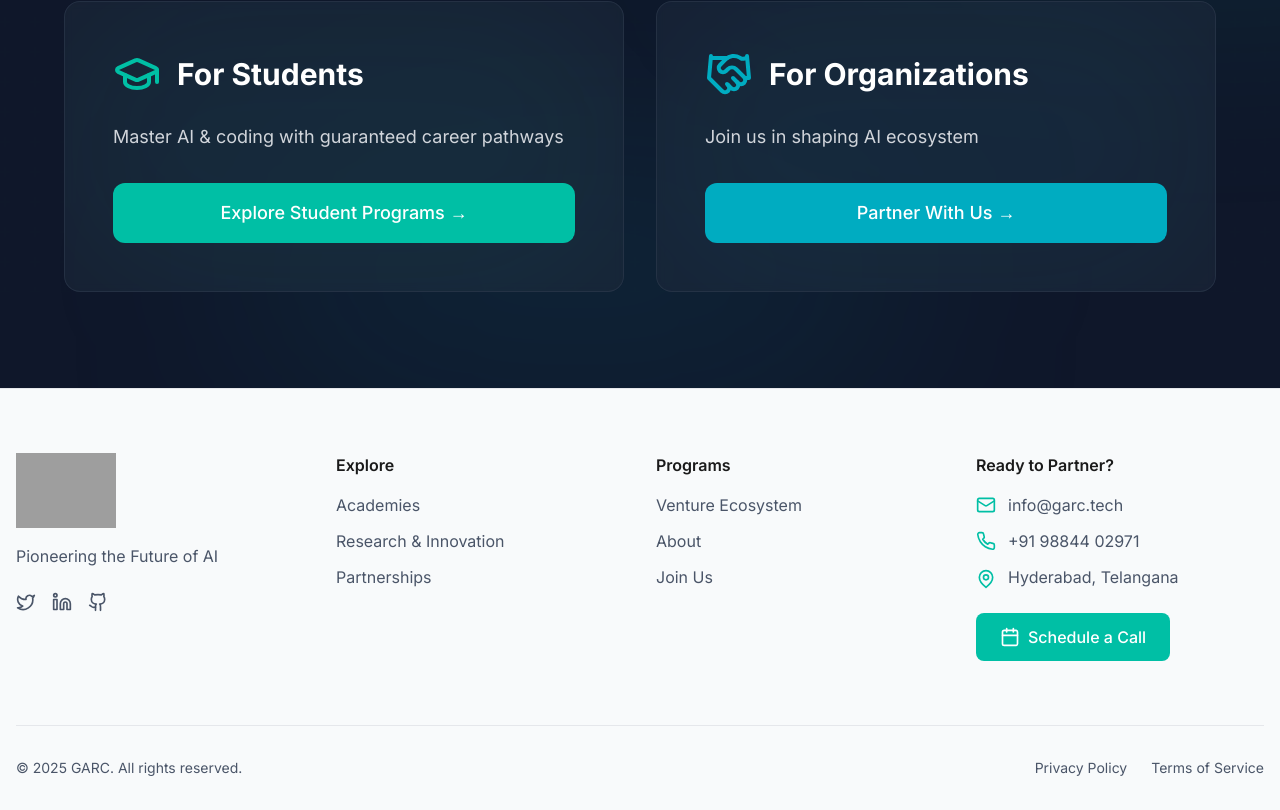
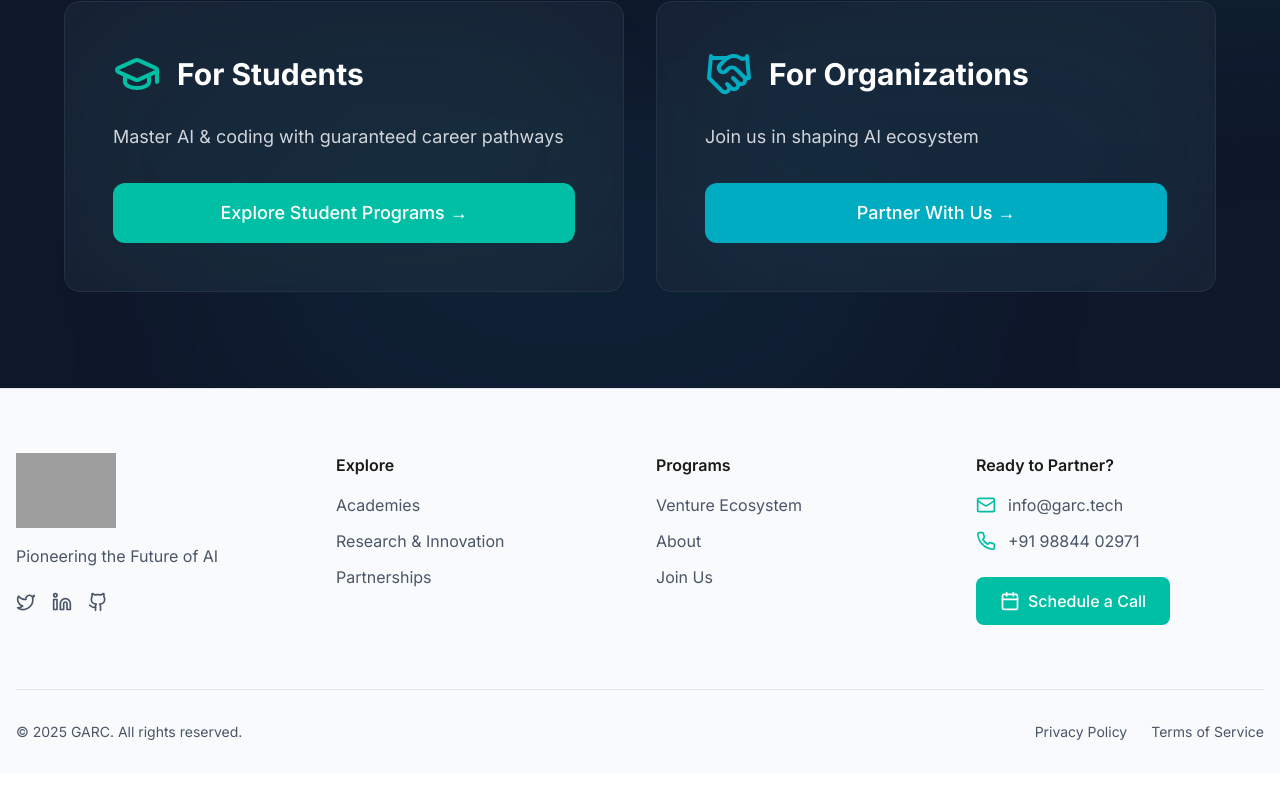
Before and after one commit to RaupscZAN/GARC-2, a React (Vite) app: page / in a window 1280 px wide. Shown: the part 4235-5045 px from the top of the page. After the commit the page ends 5009 px from the top, so only its background shows below. Built offline with nearby package versions, Linux system fonts and the light colour scheme; grey boxes are pictures that could not be loaded.

Commit message:
Updated Footer.tsx

```diff
--- a/src/components/layout/Footer.tsx
+++ b/src/components/layout/Footer.tsx
@@ -96,10 +96,6 @@ const Footer: React.FC = () => {
                   +91 98844 02971
                 </a>
               </li>
-              <li className="flex items-start gap-3">
-                <MapPin size={20} className="text-primary mt-1 shrink-0" />
-                <span className="text-app-text-muted">Hyderabad, Telangana</span>
-              </li>
             </ul>
             <Button
               variant="primary"
```
